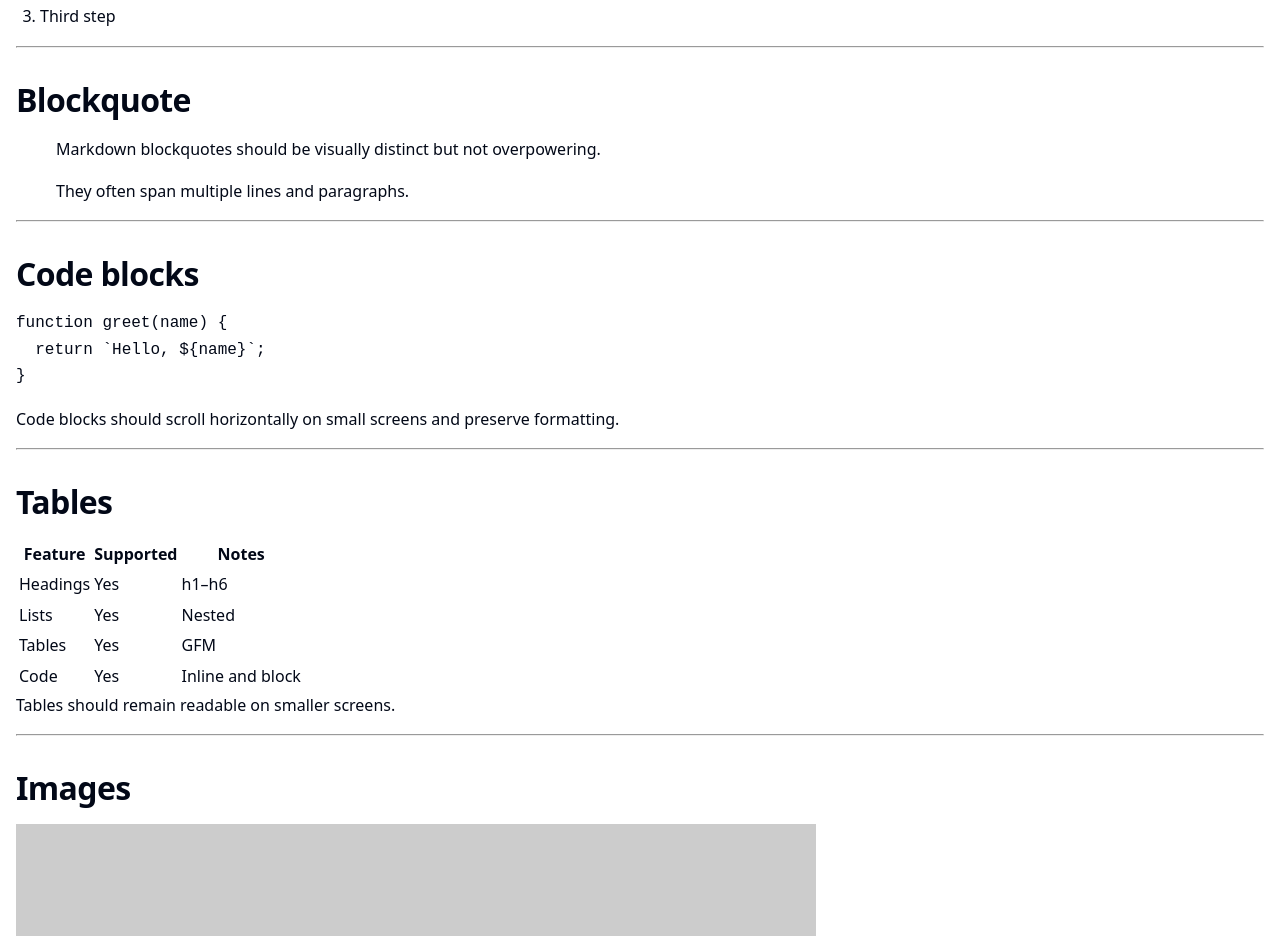
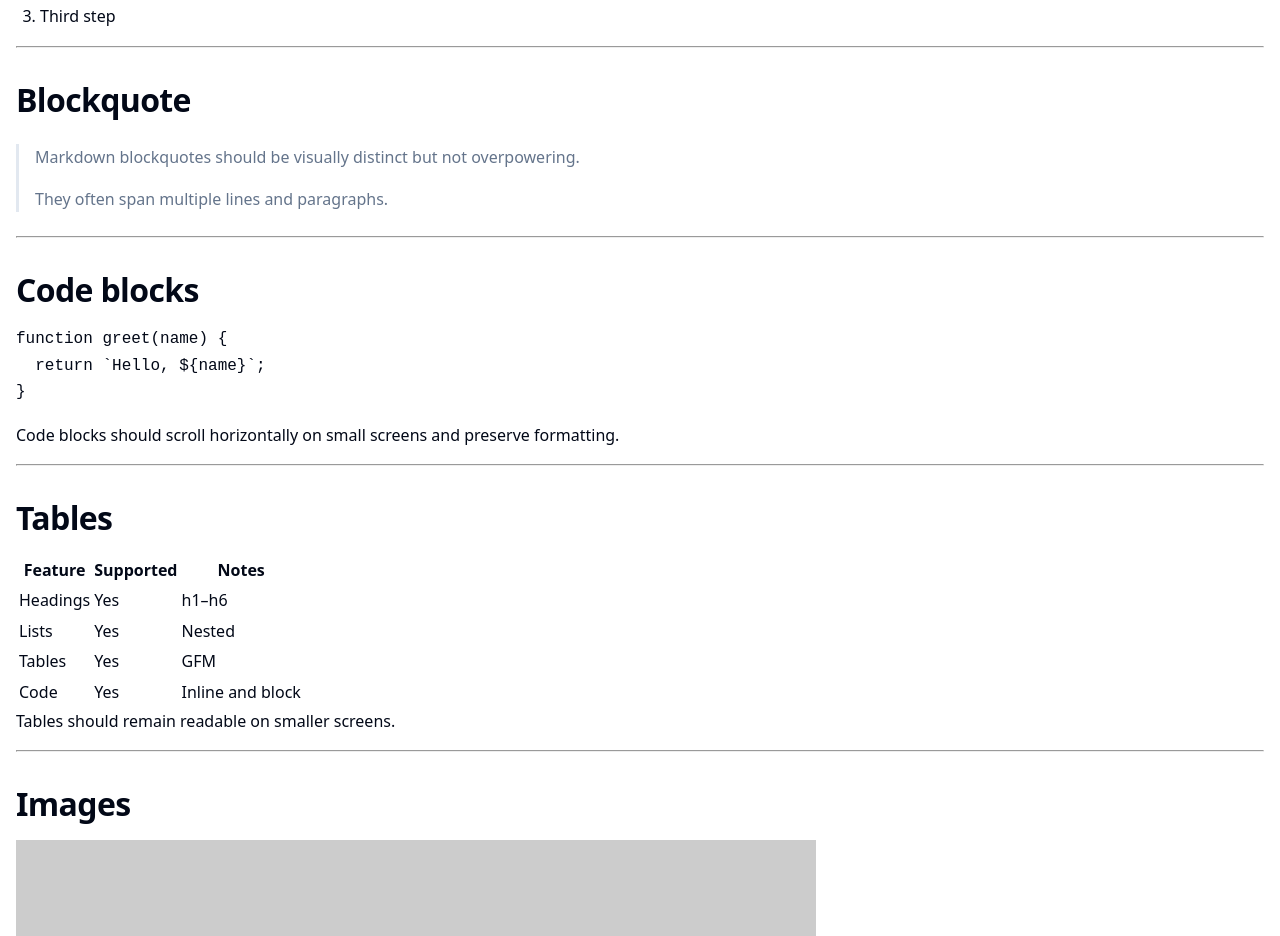
Before and after one commit to chrissy-dev/cactus.css, a plain HTML site: page demo/index.html in a window 1280 px wide. Shown: the part 1351-2287 px from the top of the page. Drawn offline with Linux system fonts and the light colour scheme; placeholder pictures from the web are drawn by us.

Commit message:
feat: blockquote

```diff
--- a/cactus.css
+++ b/cactus.css
@@ -184,3 +184,17 @@ li > ol {
   margin-top: 0.25em;
   margin-bottom: 0.5em;
 }
+
+/* =========================
+   Blockquote
+   ========================= */
+blockquote {
+  margin: calc(var(--space) * 1.5) 0;
+  padding-left: var(--space);
+  border-left: 3px solid var(--border);
+  color: var(--muted-foreground);
+}
+
+blockquote p:last-child {
+  margin-bottom: 0;
+}
```
